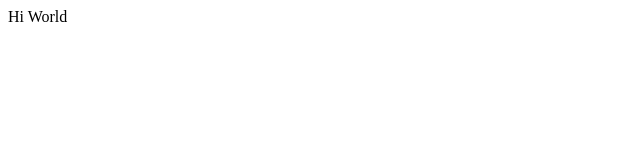
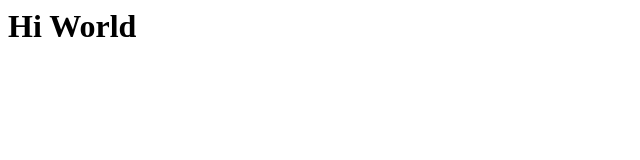
Before and after one commit to aCMoFoCord/hello-world, a plain HTML site: page index.html in a window 1280 px wide. Shown: the whole page, without its empty margins (0-640 px from the left). Drawn offline with Linux system fonts and the light colour scheme.

Commit message:
added h1

```diff
--- a/index.html
+++ b/index.html
@@ -3,6 +3,6 @@
 <!doctype html>
 </head>
 <body>
-Hi World
+<h1>Hi World</h1>
 </body>
 </html>
```
